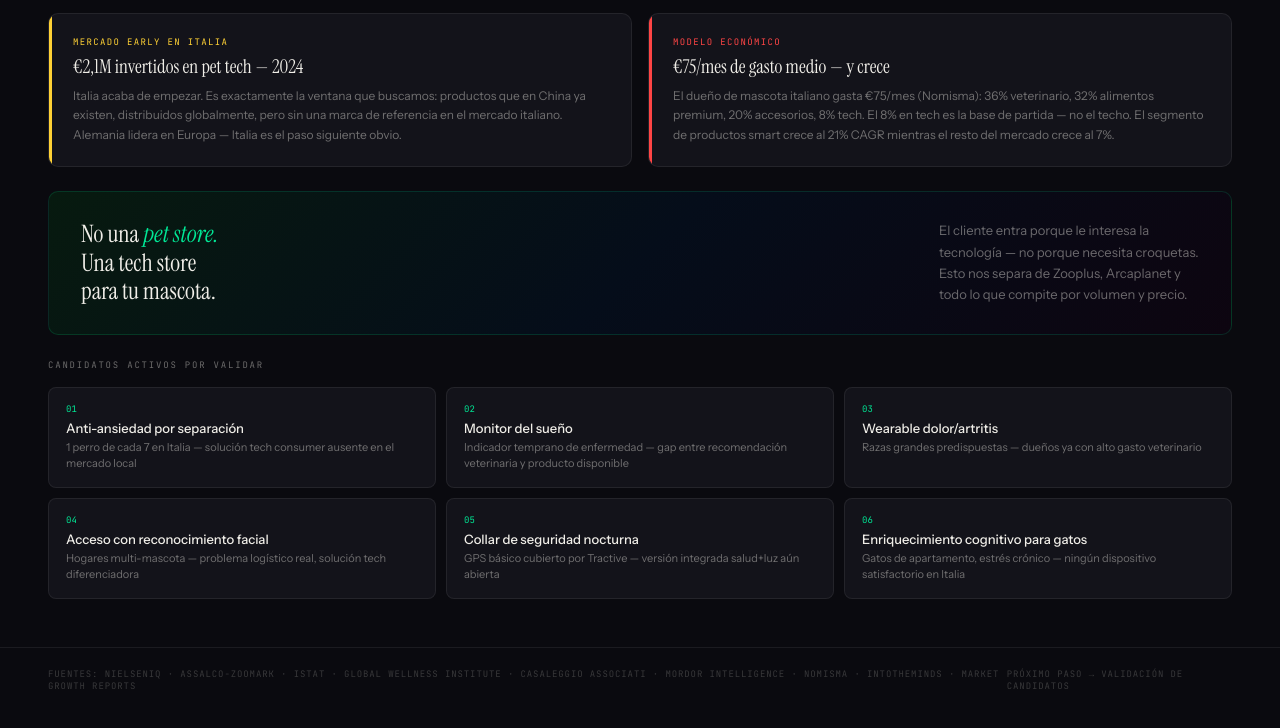
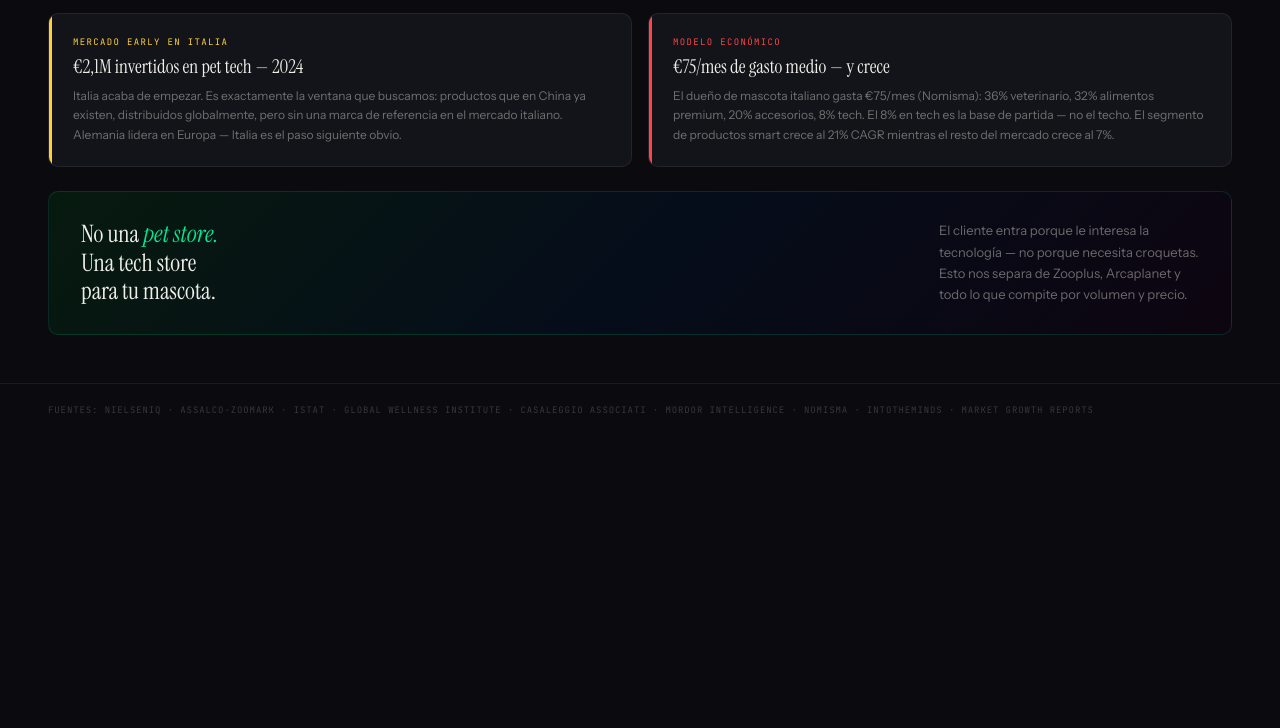
Before and after one commit to m-rizzo-design/pet-tech-infografia, a plain HTML site: page pet-tech-infografia-ES.html in a window 1280 px wide. Shown: the part 1887-2615 px from the top of the page. After the commit the page ends 2383 px from the top, so only its background shows below. Drawn offline with Linux system fonts and the light colour scheme.

Commit message:
Quitar sección de candidatos no validados del estudio.
Co-authored-by: Cursor <cursoragent@cursor.com>

```diff
--- a/pet-tech-infografia-ES.html
+++ b/pet-tech-infografia-ES.html
@@ -411,47 +411,9 @@ canvas { display:block; width:100%; }
   </div>
 </div>
 
-<!-- CANDIDATES -->
-<div class="pad" style="padding-bottom:0;">
-  <div class="sec-label">Candidatos activos por validar</div>
-  <div class="cand-grid">
-    <div class="cand">
-      <div class="cand-n">01</div>
-      <div class="cand-name">Anti-ansiedad por separación</div>
-      <div class="cand-why">1 perro de cada 7 en Italia — solución tech consumer ausente en el mercado local</div>
-    </div>
-    <div class="cand">
-      <div class="cand-n">02</div>
-      <div class="cand-name">Monitor del sueño</div>
-      <div class="cand-why">Indicador temprano de enfermedad — gap entre recomendación veterinaria y producto disponible</div>
-    </div>
-    <div class="cand">
-      <div class="cand-n">03</div>
-      <div class="cand-name">Wearable dolor/artritis</div>
-      <div class="cand-why">Razas grandes predispuestas — dueños ya con alto gasto veterinario</div>
-    </div>
-    <div class="cand">
-      <div class="cand-n">04</div>
-      <div class="cand-name">Acceso con reconocimiento facial</div>
-      <div class="cand-why">Hogares multi-mascota — problema logístico real, solución tech diferenciadora</div>
-    </div>
-    <div class="cand">
-      <div class="cand-n">05</div>
-      <div class="cand-name">Collar de seguridad nocturna</div>
-      <div class="cand-why">GPS básico cubierto por Tractive — versión integrada salud+luz aún abierta</div>
-    </div>
-    <div class="cand">
-      <div class="cand-n">06</div>
-      <div class="cand-name">Enriquecimiento cognitivo para gatos</div>
-      <div class="cand-why">Gatos de apartamento, estrés crónico — ningún dispositivo satisfactorio en Italia</div>
-    </div>
-  </div>
-</div>
-
 <!-- FOOTER -->
 <div class="page-footer">
   <div class="pf-label">Fuentes: NielsenIQ · Assalco-Zoomark · ISTAT · Global Wellness Institute · Casaleggio Associati · Mordor Intelligence · Nomisma · IntoTheMinds · Market Growth Reports</div>
-  <div class="pf-label">Próximo paso → validación de candidatos</div>
 </div>
 
 <script>
```
Also changed, not shown: index.html (+0 -38 lines).
